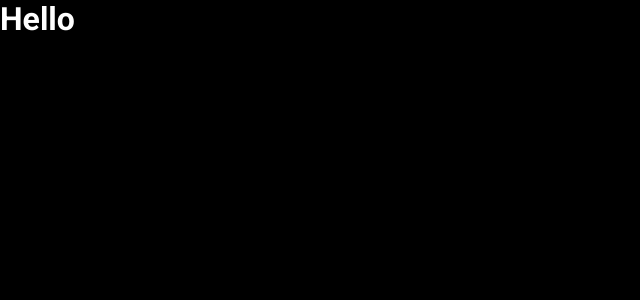
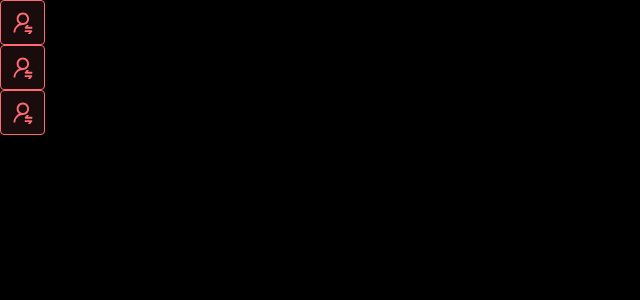
Before and after one commit to JP-Go/semana-spring-react, a React (Vite) app in the folder frontend/: page / in a window 1280 px wide. Shown: the top 300 px of the page, without its empty margins (0-640 px from the left). Built offline with nearby package versions, Linux system fonts and the light colour scheme.

Commit message:
Create button component

```diff
--- a/frontend/index.html
+++ b/frontend/index.html
@@ -2,7 +2,6 @@
 <html lang="pt-BR">
   <head>
     <meta charset="UTF-8" />
-    <link rel="icon" type="image/svg+xml" href="/src/favicon.svg" />
     <meta name="viewport" content="width=device-width, initial-scale=1.0" />
     <title>Ds Meta</title>
   </head>
--- a/frontend/src/App.tsx
+++ b/frontend/src/App.tsx
@@ -1,8 +1,12 @@
-// @ts-ignore
 import React from 'react';
+import NotificationButton from './components/NotificationButton';
 
 function App () {
-  return <h1> Hello</h1>;
+  return <>
+    <NotificationButton/>
+    <NotificationButton/>
+    <NotificationButton/>
+  </>;
 }
 
 export default App;
--- /dev/null
+++ b/frontend/src/components/NotificationButton/index.tsx
@@ -0,0 +1,12 @@
+import React from 'react';
+
+import icon from '../../assets/img/notification-icon.svg';
+import styles from './styles.module.css';
+
+function NotificationButton () {
+  return <div className={styles.btn}>
+    <img src={icon} alt='notificar'/>
+  </div>;
+}
+
+export default NotificationButton;
--- /dev/null
+++ b/frontend/src/components/NotificationButton/styles.module.css
@@ -0,0 +1,15 @@
+.btn{
+	border: solid 1px #ff6b72;
+	border-radius:4px ;
+	background: rgba(255, 107, 115, 0.1);
+	height: 45px;
+	width: 45px;
+	display:flex;
+	align-items: center;
+	justify-content: center;
+	cursor: pointer;
+}
+
+.btn img {
+	width:20px;
+}
```
Also changed, not shown: frontend/src/assets/img/notification-icon.svg (added), frontend/src/favicon.svg (deleted).
